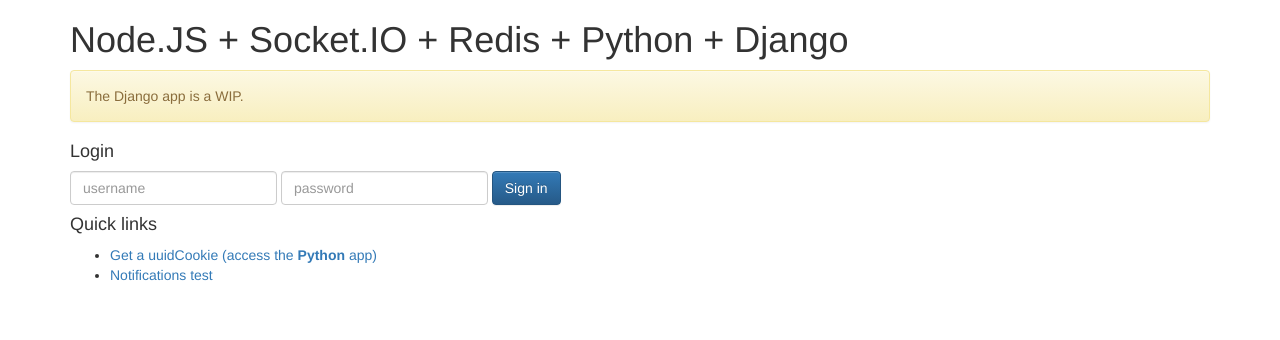
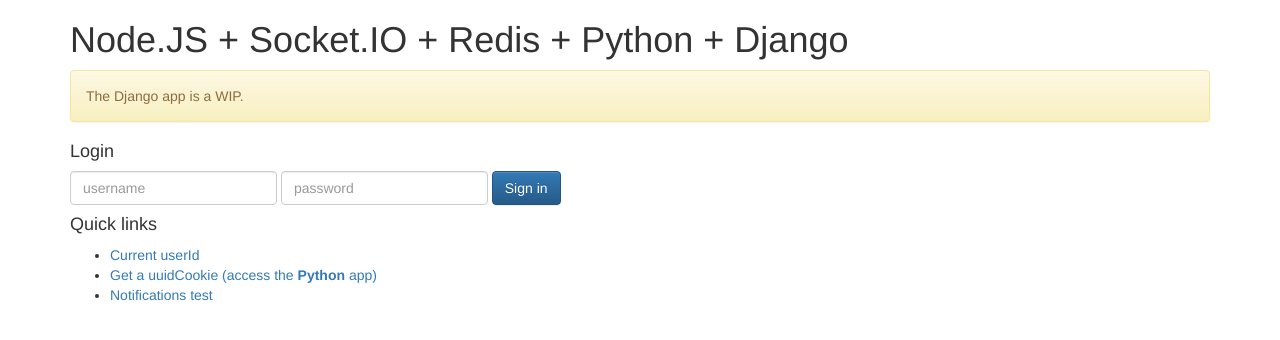
Before and after one commit to hgdeoro/NodeJS-SocketIO-Redis-Python-Nginx, a Django app: page / in a window 1280 px wide. Shown: the top 340 px of the page. Run offline with Django 3.2, Linux system fonts and the light colour scheme; some libraries are stand-ins or nearby versions.

Commit message:
Add Django view thar returns logged in userId

```diff
--- a/django_webapp/templates/home.html
+++ b/django_webapp/templates/home.html
@@ -31,7 +31,8 @@
 		<h4>Quick links</h4>
 		<p>
 		<ul>
-			<li><a href="/python/uuidCookie/">Get a uuidCookie (access
+      <li><a href="{% url 'current_user_id' %}">Current userId</a></li>
+			<li><a href="{% url 'uuid_cookie' %}">Get a uuidCookie (access
 					the <strong>Python</strong> app)
 			</a></li>
 			<li><a href="/python/notifications/">Notifications test</a></li>
--- a/django_webapp/urls.py
+++ b/django_webapp/urls.py
@@ -10,6 +10,7 @@
 urlpatterns = patterns('',
     url(r'^$', 'django_webapp.views.home', name='home'),
     url(r'^python/uuidCookie/$', 'django_webapp.views.uuid_cookie', name='uuid_cookie'),
+    url(r'^python/currentUserId/$', 'django_webapp.views.current_user_id', name='current_user_id'),
     url(r'^python/notifications/$', 'django_webapp.views.notifications', name='notifications'),
     url(r'^python/postMessage/$', 'django_webapp.views.post_message', name='post_message'),
     url(r'^logout/$', 'django_webapp.views.logout_view', name='logout'),
--- a/django_webapp/views.py
+++ b/django_webapp/views.py
@@ -86,6 +86,16 @@
                              "message": "Couldn't generate a valid uuidCookie." })
 
 
+def current_user_id(request):
+    if not request.user.is_authenticated():
+        return JsonResponse({"ok" : False,
+                             "userId": None,
+                             "message": "User isn't authenticated." })
+
+    return JsonResponse({"ok" : True,
+                         "userId": str(request.user.id)})
+
+
 # FIXME: remove "@csrf_exempt"
 @csrf_exempt
 def post_message(request):
```
